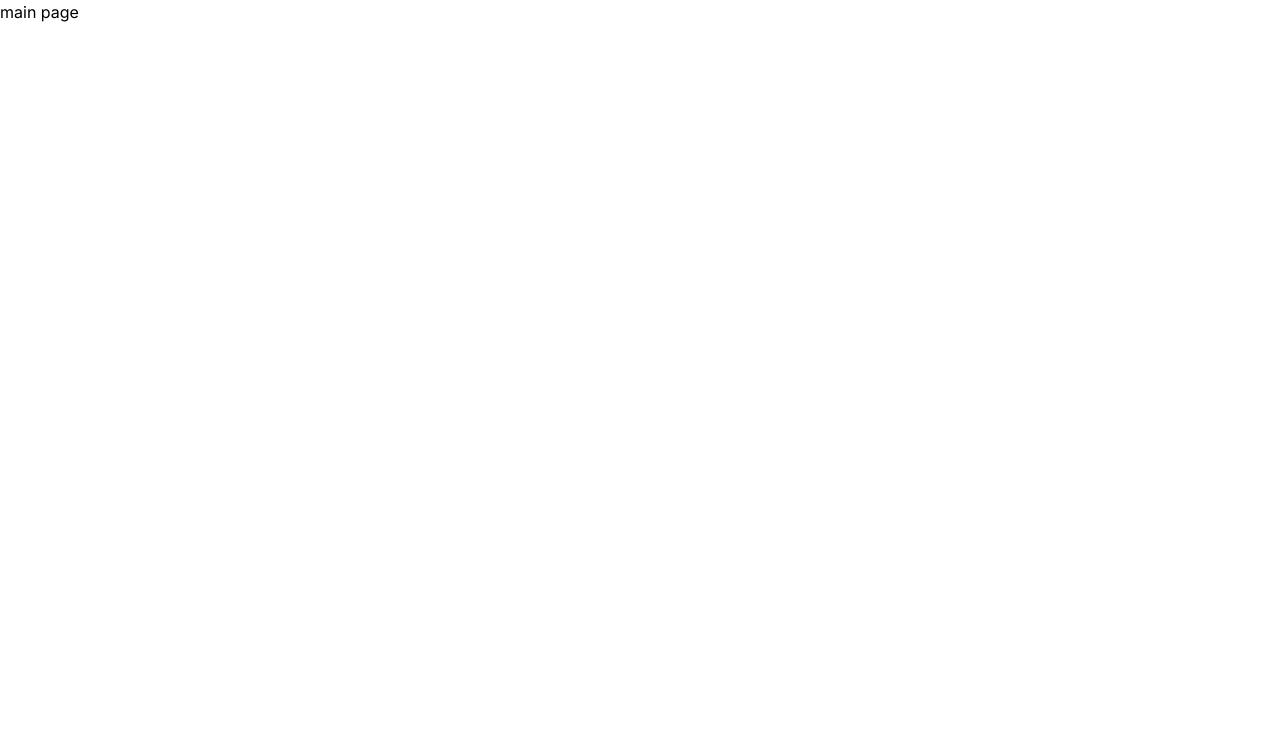
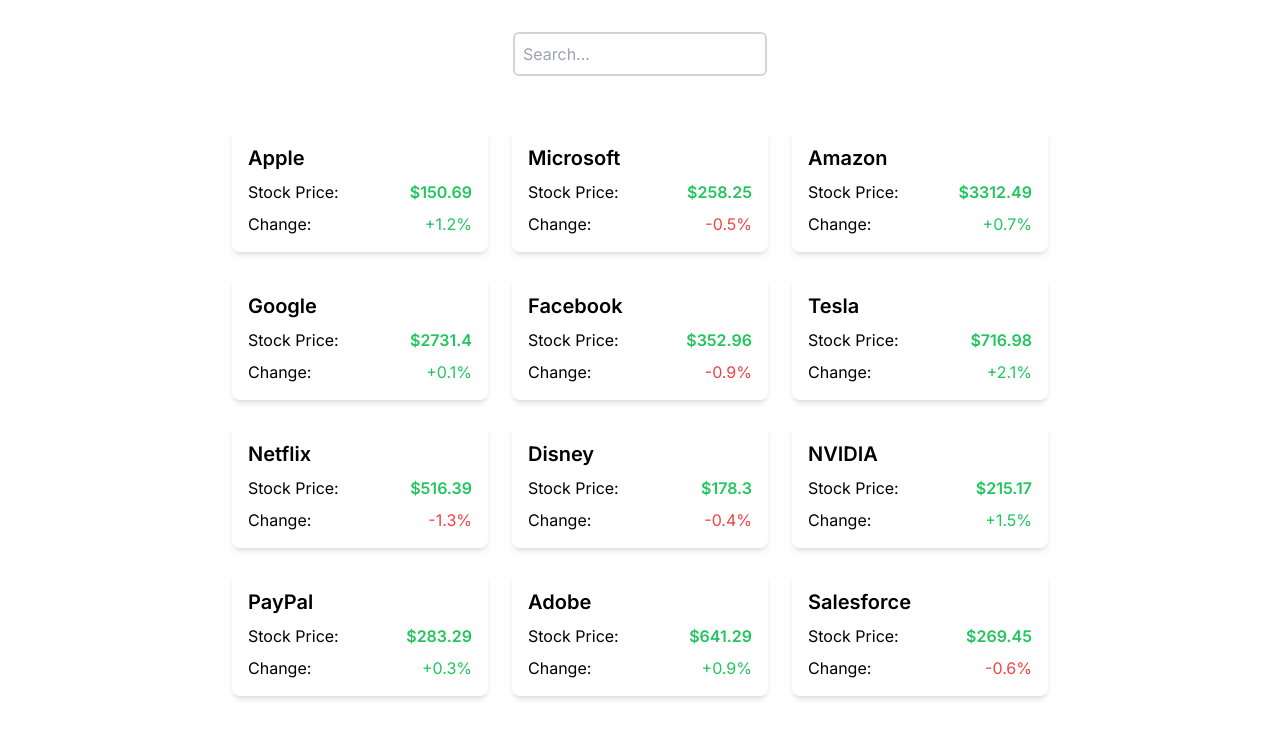
Before and after one commit to datajcthemax/pdfinal, a Next.js app: page / in a window 1280 px wide. Shown: the top 738 px of the page. Built offline with nearby package versions, Linux system fonts and the light colour scheme.

Commit message:
dynamic route done

```diff
--- /dev/null
+++ b/app/[company]/page.js
@@ -0,0 +1,47 @@
+'use client';
+
+import { useRouter } from 'next/navigation';
+import { useEffect, useState } from 'react';
+
+// 이 함수는 예시입니다. 실제로는 백엔드 API를 호출하거나 데이터베이스를 조회할 것입니다.
+async function fetchCompanyData(company) {
+  const mockData = {
+    'Apple': { description: 'Apple Inc. is an American multinational technology company.', stock: 'AAPL', stockPrice: '150.00', change: '+1.50' },
+    // 여기에 다른 회사 데이터를 추가할 수 있습니다.
+  };
+
+  return mockData[company];
+}
+
+export default function CompanyInfo() {
+  const router = useRouter();
+  const { company } = router.query ?? {};
+  const [companyData, setCompanyData] = useState(null);
+
+  useEffect(() => {
+    if (company) {
+      fetchCompanyData(company).then(data => setCompanyData(data));
+    }
+  }, [company]);
+
+  if (!companyData) {
+    return <div>Loading...</div>;
+  }
+
+  return (
+    <div>
+      <h1>{company}</h1>
+      <p>{companyData.description}</p>
+      <div>
+        <strong>Stock Symbol:</strong> {companyData.stock}
+      </div>
+      <div>
+        <strong>Stock Price:</strong> ${companyData.stockPrice}
+      </div>
+      <div>
+        <strong>Change:</strong> {companyData.change}
+      </div>
+      {/* 실제로는 주식 정보나 차트 등을 여기에 표시합니다. */}
+    </div>
+  );
+}
--- /dev/null
+++ b/app/components/FinancialChart.js
@@ -0,0 +1,27 @@
+import { useEffect } from 'react';
+import Chart from 'chart.js';
+
+export default function FinancialChart({ data }) {
+  useEffect(() => {
+    const ctx = document.getElementById('myChart').getContext('2d');
+    new Chart(ctx, {
+      type: 'line',
+      data: {
+        labels: data.labels,
+        datasets: [{
+          label: 'Stock Price',
+          data: data.stockPrices,
+          borderColor: 'rgba(75, 192, 192, 1)',
+          fill: false,
+        }]
+      },
+      options: {
+        responsive: true,
+      }
+    });
+  }, [data]);
+
+  return (
+    <canvas id="myChart"></canvas>
+  );
+}
--- /dev/null
+++ b/app/components/SearchBar.js
@@ -0,0 +1,29 @@
+'use client';
+
+import { useState } from "react";
+
+function SearchBar({ onSearch }) {
+  const [query, setQuery] = useState("");
+
+  const handleSearch = (e) => {
+    const newQuery = e.target.value;
+    setQuery(newQuery);
+    onSearch(newQuery);
+  };
+
+  return (
+    <div className="fixed top-0 left-1/2 transform -translate-x-1/2 mt-8 z-50">
+      <div className="flex items-center border-2 border-gray-300 p-2 rounded-md">
+        <input
+          type="text"
+          value={query}
+          onChange={handleSearch}
+          className="flex-grow outline-none"
+          placeholder="Search..."
+        />
+      </div>
+    </div>
+  );
+}
+
+export default SearchBar;
--- /dev/null
+++ b/app/components/StockDashboard.js
@@ -0,0 +1,29 @@
+import Link from 'next/link';
+
+function StockDashboard({ stocks }) {
+  return (
+    <div className="mt-32 flex justify-center">
+      <div className="grid lg:grid-cols-3 md:grid-cols-2 sm:grid-cols-1 gap-6">
+        {stocks.map((stock, index) => (
+          <Link key={index} href={`/${encodeURIComponent(stock.company)}`}>
+            <div className="cursor-pointer bg-white p-4 rounded-lg shadow-md w-64 transition transform duration-200 ease-in-out hover:scale-105">
+              <h2 className="text-xl font-semibold mb-2">{stock.company}</h2>
+              <div className="flex justify-between items-center">
+                <span>Stock Price:</span>
+                <span className="text-green-500 font-semibold">${stock.stockPrice}</span>
+              </div>
+              <div className="flex justify-between items-center mt-2">
+                <span>Change:</span>
+                <span className={stock.change.startsWith('+') ? 'text-green-500' : 'text-red-500'}>
+                  {stock.change}
+                </span>
+              </div>
+            </div>
+          </Link>
+        ))}
+      </div>
+    </div>
+  );
+}
+
+export default StockDashboard;
--- /dev/null
+++ b/app/components/StockInfo.js
@@ -0,0 +1,27 @@
+import React from 'react';
+
+function StockInfo({ company, financialData }) {
+  return (
+    <div className="mt-4">
+      <h2 className="text-xl font-semibold mb-2">{company} Stock Info</h2>
+      <div className="mb-2">
+        <strong>Company:</strong> {company}
+      </div>
+      <div className="mb-2">
+        <strong>Current Stock Price:</strong> ${financialData.stockPrices[financialData.stockPrices.length - 1]}
+      </div>
+      <div className="mb-2">
+        <strong>Market Cap:</strong> $100 billion
+      </div>
+      <div className="mb-2">
+        <strong>PE Ratio:</strong> 20.1
+      </div>
+      <div className="mb-2">
+        <strong>Dividend Yield:</strong> 2.5%
+      </div>
+      {/* 기타 주식 정보를 원하는 만큼 추가할 수 있습니다 */}
+    </div>
+  );
+}
+
+export default StockInfo;
--- a/app/layout.js
+++ b/app/layout.js
@@ -1,17 +1,20 @@
+import SearchBar from './components/SearchBar'
 import './globals.css'
 import { Inter } from 'next/font/google'
 
 const inter = Inter({ subsets: ['latin'] })
 
 export const metadata = {
-  title: 'Create Next App',
+  title: 'pdfinal',
   description: 'Generated by create next app',
 }
 
 export default function RootLayout({ children }) {
   return (
     <html lang="en">
-      <body className={inter.className}>{children}</body>
+      <body className={inter.className}>
+        {children}
+      </body>
     </html>
   )
 }
--- a/app/page.js
+++ b/app/page.js
@@ -1,9 +1,37 @@
-import Image from 'next/image'
+'use client';
+
+import SearchBar from "./components/SearchBar";
+import StockDashboard from "./components/StockDashboard";
+import React, { useState } from 'react';
 
 export default function Home() {
+  const [query, setQuery] = useState("");
+
+  const stocks = [
+    { company: "Apple", stockPrice: 150.69, change: "+1.2%" },
+    { company: "Microsoft", stockPrice: 258.25, change: "-0.5%" },
+    { company: "Amazon", stockPrice: 3312.49, change: "+0.7%" },
+    { company: "Google", stockPrice: 2731.40, change: "+0.1%" },
+    { company: "Facebook", stockPrice: 352.96, change: "-0.9%" },
+    { company: "Tesla", stockPrice: 716.98, change: "+2.1%" },
+    { company: "Netflix", stockPrice: 516.39, change: "-1.3%" },
+    { company: "Disney", stockPrice: 178.30, change: "-0.4%" },
+    { company: "NVIDIA", stockPrice: 215.17, change: "+1.5%" },
+    { company: "PayPal", stockPrice: 283.29, change: "+0.3%" },
+    { company: "Adobe", stockPrice: 641.29, change: "+0.9%" },
+    { company: "Salesforce", stockPrice: 269.45, change: "-0.6%" }
+  ];
+
+  const handleSearch = (searchQuery) => {
+    setQuery(searchQuery);
+  };
+
+  const filteredStocks = stocks.filter(stock => stock.company.toLowerCase().startsWith(query.toLowerCase()));
+
   return (
-    <main>
-      main page
-    </main>
-  )
+    <>
+      <SearchBar onSearch={handleSearch} />
+      <StockDashboard stocks={filteredStocks} />
+    </>
+  );
 }
--- a/package.json
+++ b/package.json
@@ -10,6 +10,7 @@
   },
   "dependencies": {
     "autoprefixer": "10.4.15",
+    "mysql": "^2.18.1",
     "next": "13.4.19",
     "postcss": "8.4.29",
     "react": "18.2.0",
```
Also changed, not shown: 1 other file (tests, documents, lock files or other folders).
